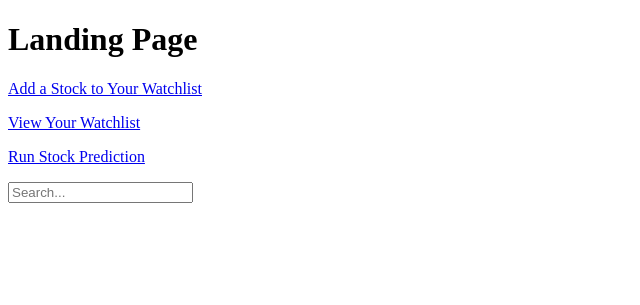
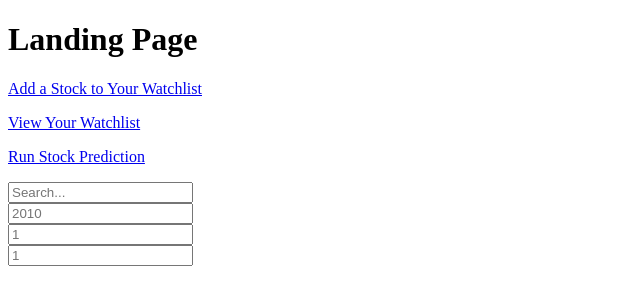
Before and after one commit to htmw/2024-TeamD, a Django app: page / in a window 1280 px wide. Shown: the top 305 px of the page, without its empty margins (0-640 px from the left). Run offline with Django 5.2, Linux system fonts and the light colour scheme.

Commit message:
updated index

```diff
--- a/market_magician_dev/predictions/templates/index.html
+++ b/market_magician_dev/predictions/templates/index.html
@@ -9,5 +9,14 @@
     <form action="{% url 'search_results' %}" method="get">
         <input name="q" type="text" placeholder="Search...">
     </form>
+    <form action="{% url 'start_year' %}" method="get">
+        <input name="q" type="text" placeholder="2010">
+    </form>
+    <form action="{% url 'start_month' %}" method="get">
+        <input name="q" type="text" placeholder="1">
+    </form>
+    <form action="{% url 'start_day' %}" method="get">
+        <input name="q" type="text" placeholder="1">
+    </form>
 </body>
 </html>
```
